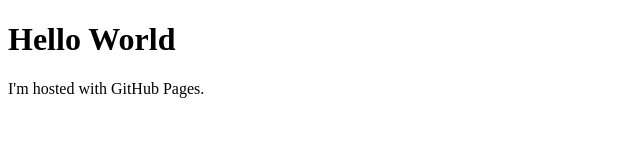
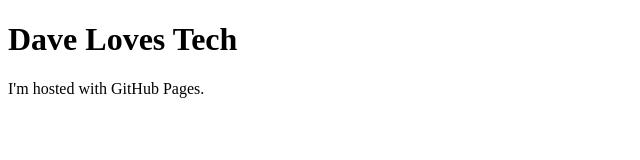
Before and after one commit to davehalvorsen/diffdavelovestech.github.io, a plain HTML site: page index.html in a window 1280 px wide. Shown: the whole page, without its empty margins (0-640 px from the left). Drawn offline with Linux system fonts and the light colour scheme.

Commit message:
Update index.html

```diff
--- a/index.html
+++ b/index.html
@@ -1,7 +1,7 @@
 <!DOCTYPE html>
 <html>
 <body>
-<h1>Hello World</h1>
+<h1>Dave Loves Tech</h1>
 <p>I'm hosted with GitHub Pages.</p>
 </body>
 </html>
```
